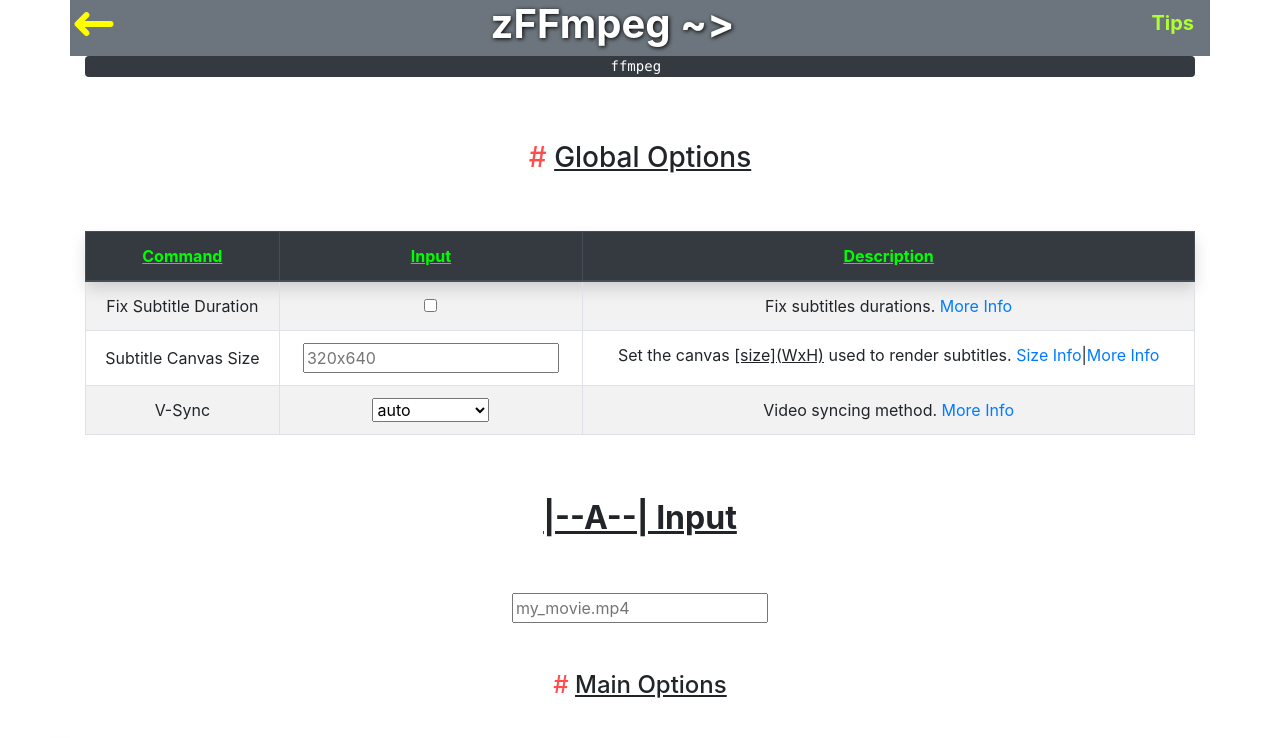
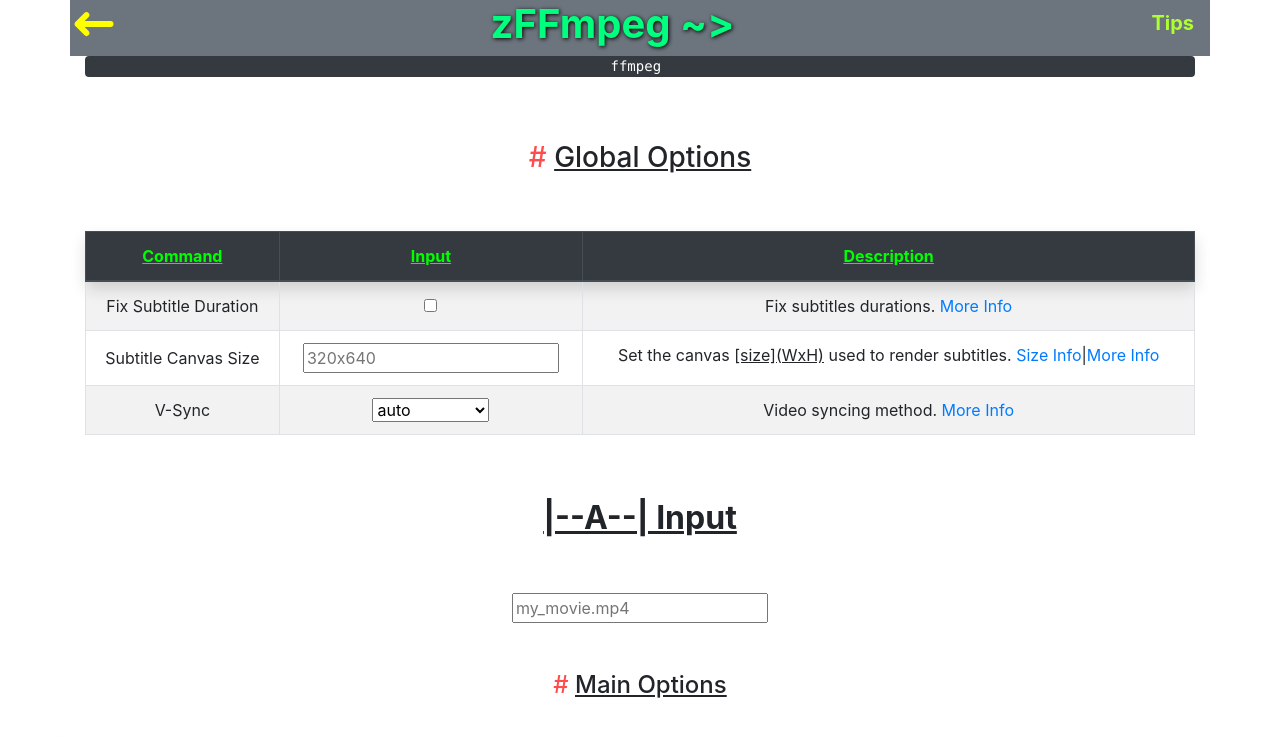
Before and after one commit to ZimCodes/zimtools, a Next.js app: page /zffmpeg in a window 1280 px wide. Shown: the top 738 px of the page. Built offline with nearby package versions, Linux system fonts and the light colour scheme.

Commit message:
Change color of FFmpeg to green

```diff
--- a/comps/zffmpeg/titlebar.js
+++ b/comps/zffmpeg/titlebar.js
@@ -14,7 +14,7 @@
                 </svg>
             </a>
         </Link>
-        <h1 className={`${styles.h1} col text-center text-white font-weight-bolder`}>zFFmpeg ~> <span className={styles.span}>_</span> </h1>
+        <h1 className={`${styles.h1} col text-center font-weight-bolder`}>zFFmpeg ~> <span className={styles.span}>_</span> </h1>
         <ul className={"nav bg-secondary"}>
             <li className={`nav-item`}>
                 <Link href={'/zffmpeg/tips'} passHref>
--- a/styles/zffmpeg/titlebar.module.css
+++ b/styles/zffmpeg/titlebar.module.css
@@ -1,5 +1,6 @@
 .h1{
     text-shadow:1px 1px 4px #000;
+    color: rgb(0,255,127);
 }
 .span{
     -ms-animation: blink 1s infinite alternate;
```
